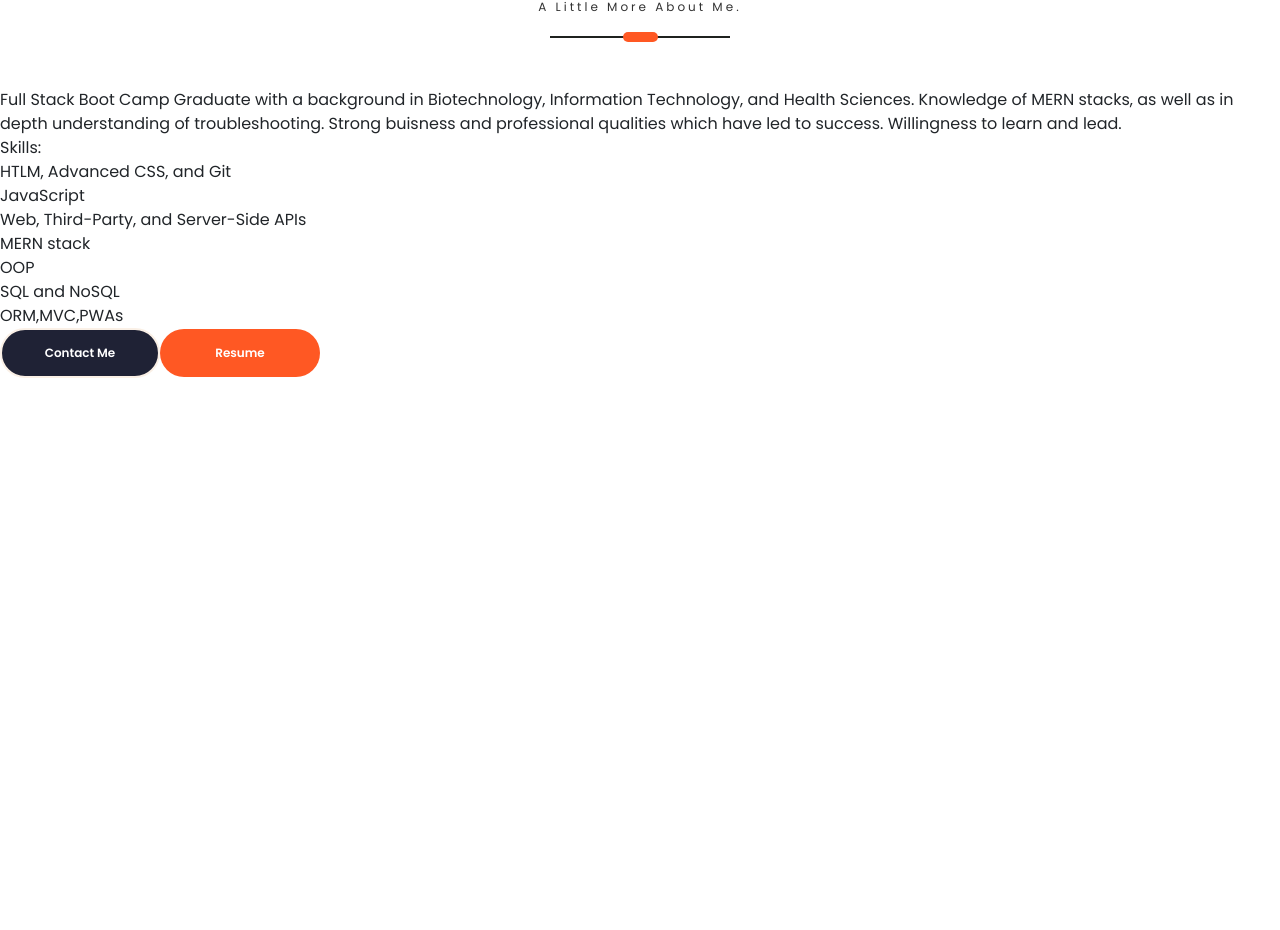
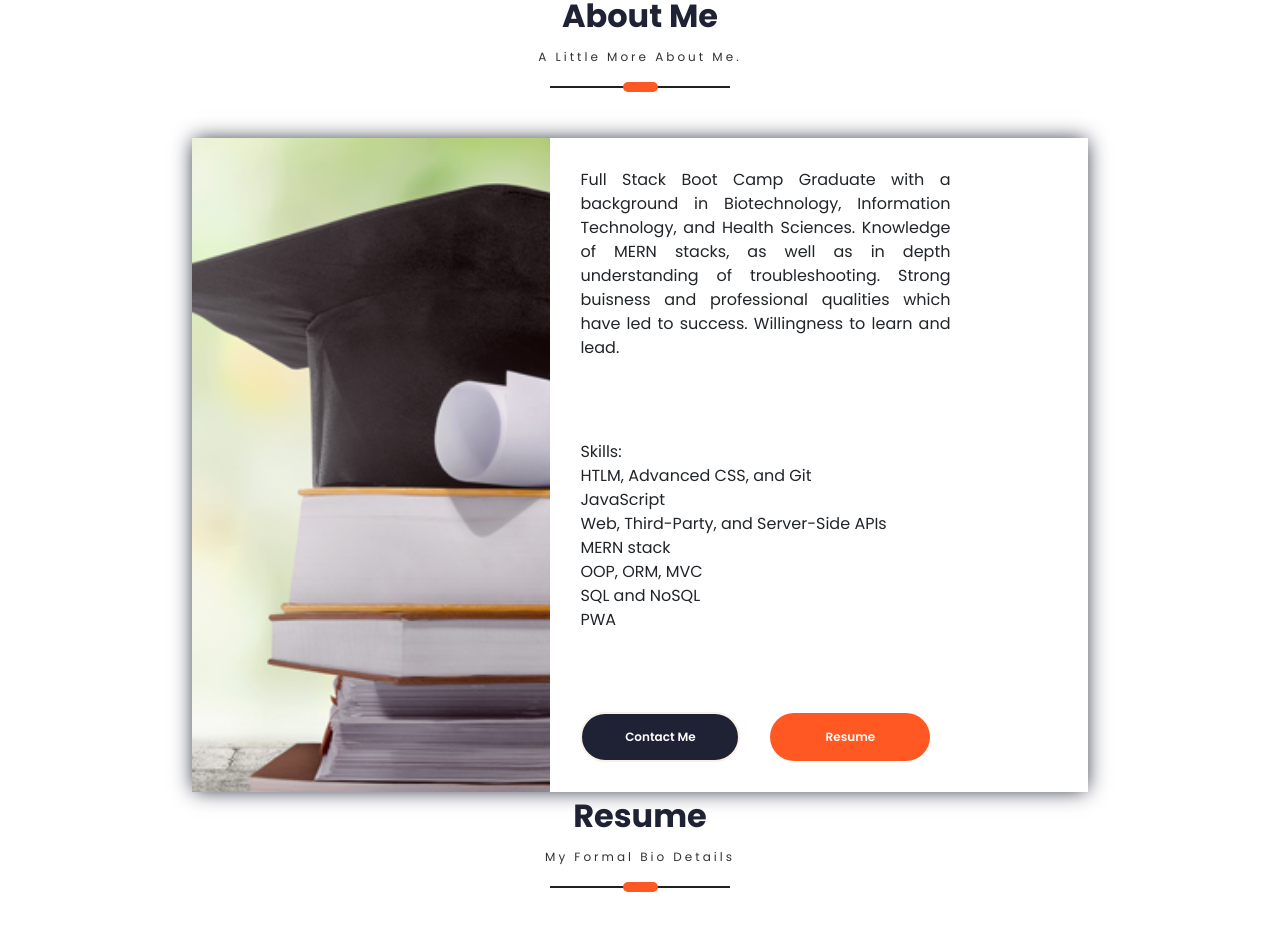
Before and after one commit to Brookethorson/react-portfolio, a React (Create React App) app in the folder client/: page / in a window 1280 px wide. Shown: the part 728-1658 px from the top of the page. Before the commit the page ends 1106 px from the top, so only its background shows below. Built offline with nearby package versions, Linux system fonts and the light colour scheme; a web font is replaced by a local one.

Commit message:
added Resume section

```diff
--- a/client/src/PortfolioContainer/AboutMe/AboutMe.css
+++ b/client/src/PortfolioContainer/AboutMe/AboutMe.css
@@ -0,0 +1,76 @@
+.about-me-container {
+    display: flex;
+    flex-direction: column;
+    justify-content: center;
+    align-items: center;
+    margin: 50px 0 0 0;
+  }
+  .about-me-parent {
+    max-width: 1000px;
+    width: 70%;
+  }
+  .about-me-card {
+    display: flex;
+    width: 100%;
+    box-shadow: 0 0px 20px -2px #1f2235;
+  }
+  .about-me-profile {
+    width: 40%;
+    background-image: url("../../assests/AboutMe/graduation-books.png");
+    background-size: cover;
+    background-repeat: no-repeat;
+    background-position: center;
+  }
+  .about-me-details {
+    width: 48%;
+    text-align: justify;
+    padding: 30px;
+  }
+  .about-me-description {
+    font-size: 16px;
+  }
+  .about-me-highlights {
+    margin: 80px 0;
+  }
+  .highlght-heading {
+    font-family: "Poppins Bold";
+    font-size: 14px;
+    margin: 0 0 5px 0;
+  }
+  .highlight {
+    display: flex;
+    align-items: center;
+    margin: 0 0 0 30px;
+    font-size: 12px;
+  }
+
+  .about-me-options .highlighted-btn {
+    margin: 0 0 0 30px;
+  }
+
+  /*IPAD PRO RESPONSIVENESS*/
+  @media only screen and (max-width: 1110px) {
+    .about-me-parent {
+      width: 88%;
+    }
+  }
+  @media only screen and (max-width: 898px) {
+    .about-me-profile {
+      display: none;
+    }
+    .about-me-details {
+      width: 100%;
+    }
+  }
+  @media only screen and (max-width: 466px) {
+    .about-me-options {
+      display: flex;
+      flex-direction: column;
+    }
+    .about-me-options .highlighted-btn {
+      margin: 24px 0 0 0 !important;
+    }
+    .about-me-options button {
+      width: 100%;
+    }
+  }
--- a/client/src/PortfolioContainer/AboutMe/AboutMe.js
+++ b/client/src/PortfolioContainer/AboutMe/AboutMe.js
@@ -2,7 +2,7 @@ import React, { useEffect } from "react";
 import ScreenHeading from "../../utilities/ScreenHeading/ScreenHeading";
 import ScrollService from "../../utilities/ScrollService";
 import Animations from "../../utilities/Animations";
-import "./AboutMe.css";
+import "./AboutMe.css"
 
 
 
@@ -22,9 +22,9 @@ export default function AboutMe(props){
                 "JavaScript",
                 "Web, Third-Party, and Server-Side APIs",
                 "MERN stack",
-                "OOP",
+                "OOP, ORM, MVC",
                 "SQL and NoSQL",
-                "ORM,MVC,PWAs",
+                "PWA"
             ],
             heading: "Skills:"
         }
@@ -33,7 +33,7 @@ export default function AboutMe(props){
         return (
             SCREEN_CONSTANTS.highlights.bullets.map((value,i)=>(
                <div className="hightlight" key={i}>
-                   <div className="hlightlight-blog"></div>
+                   <div className="highlight-blob"></div>
                        <span>{value}</span>
                  </div>
             ))
--- /dev/null
+++ b/client/src/PortfolioContainer/Resume/Resume.js
@@ -0,0 +1,28 @@
+import React, {useState} from 'react'
+import ScreenHeading from '../../utilities/ScreenHeading/ScreenHeading'
+import ScrollService from '../../utilities/ScrollService'
+import Animations from '../../utilities/Animations'
+
+export default function Resume(props) {
+    const [selectedBulletIndex, setSelectedBulletIndex] = useState(0)
+    const [carousalOffSetStyle, setCarousalOffSetStyle] = useState({})
+
+    let fadeInScreenHandler = (screen)=>{
+        if(screen.fadeScreen !== props.id)
+        return
+        Animations.animations.fadeInScreen(props.id)
+    };
+    const fadeInSubscription = ScrollService.currentScreenFadeIn.subscribe(fadeInScreenHandler);
+
+
+
+
+    return(
+        <div resume-container screen-container id= {props.id || ''}>
+            <div className='resume-content'>
+                <ScreenHeading title={'Resume'} subHeading={'My Formal Bio Details'}/>
+            </div>
+
+        </div>
+    )
+}
--- a/client/src/utilities/commonUtils.js
+++ b/client/src/utilities/commonUtils.js
@@ -1,5 +1,6 @@
 import Home from '../PortfolioContainer/Home/Home.js'
 import AboutMe from '../PortfolioContainer/AboutMe/AboutMe'
+import Resume from '../PortfolioContainer/Resume/Resume'
 
 export const TOTAL_SCREENS = [
     {
@@ -10,6 +11,10 @@ export const TOTAL_SCREENS = [
         screen_name:"AboutMe",
         component: AboutMe,
     },
+    {
+        screen_name:"Resume",
+        component: Resume,
+    },
 ];
 
 export const GET_SCREEN_INDEX = (screen_name)=>{
```
Also changed, not shown: client/src/PortfolioContainer/Resume/Resume.css (added).
